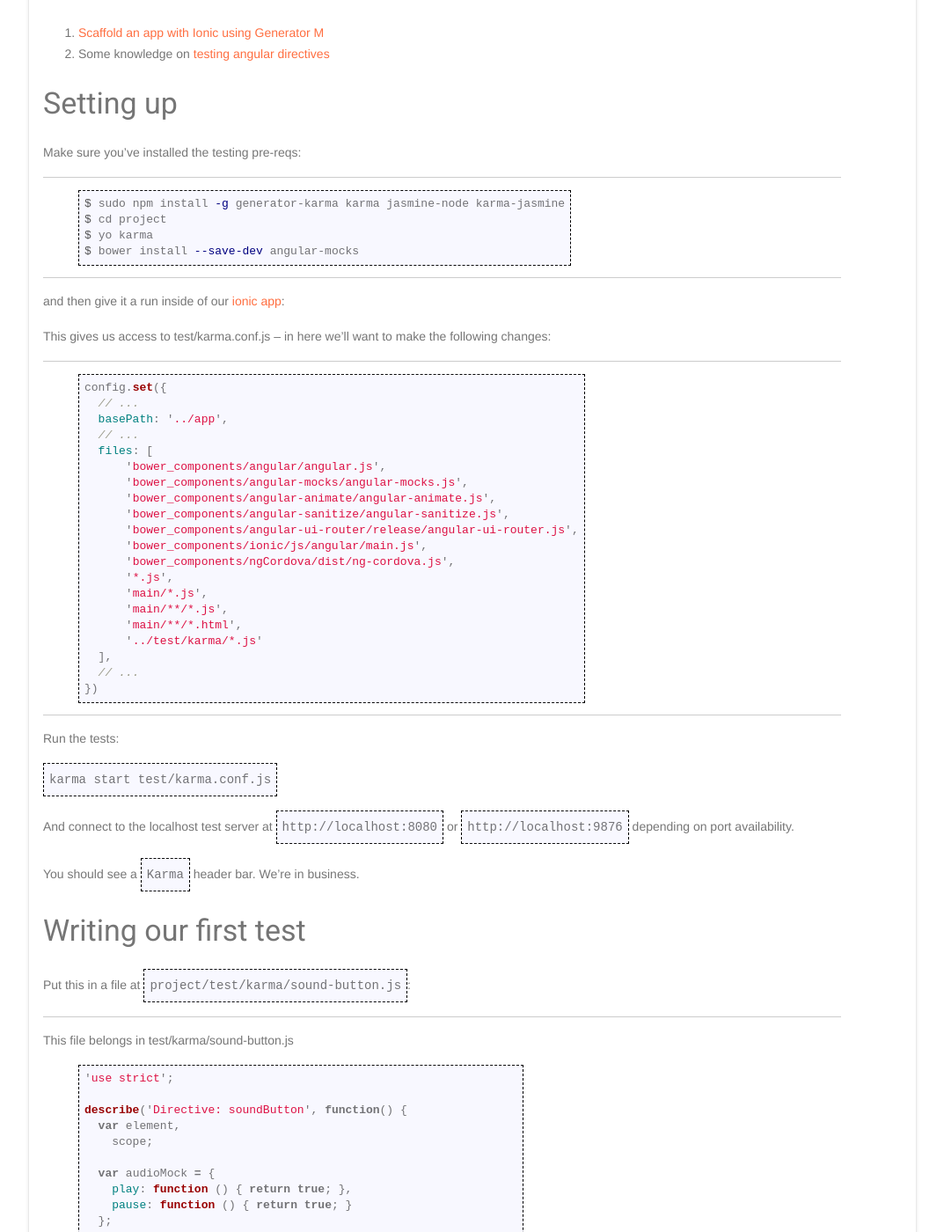
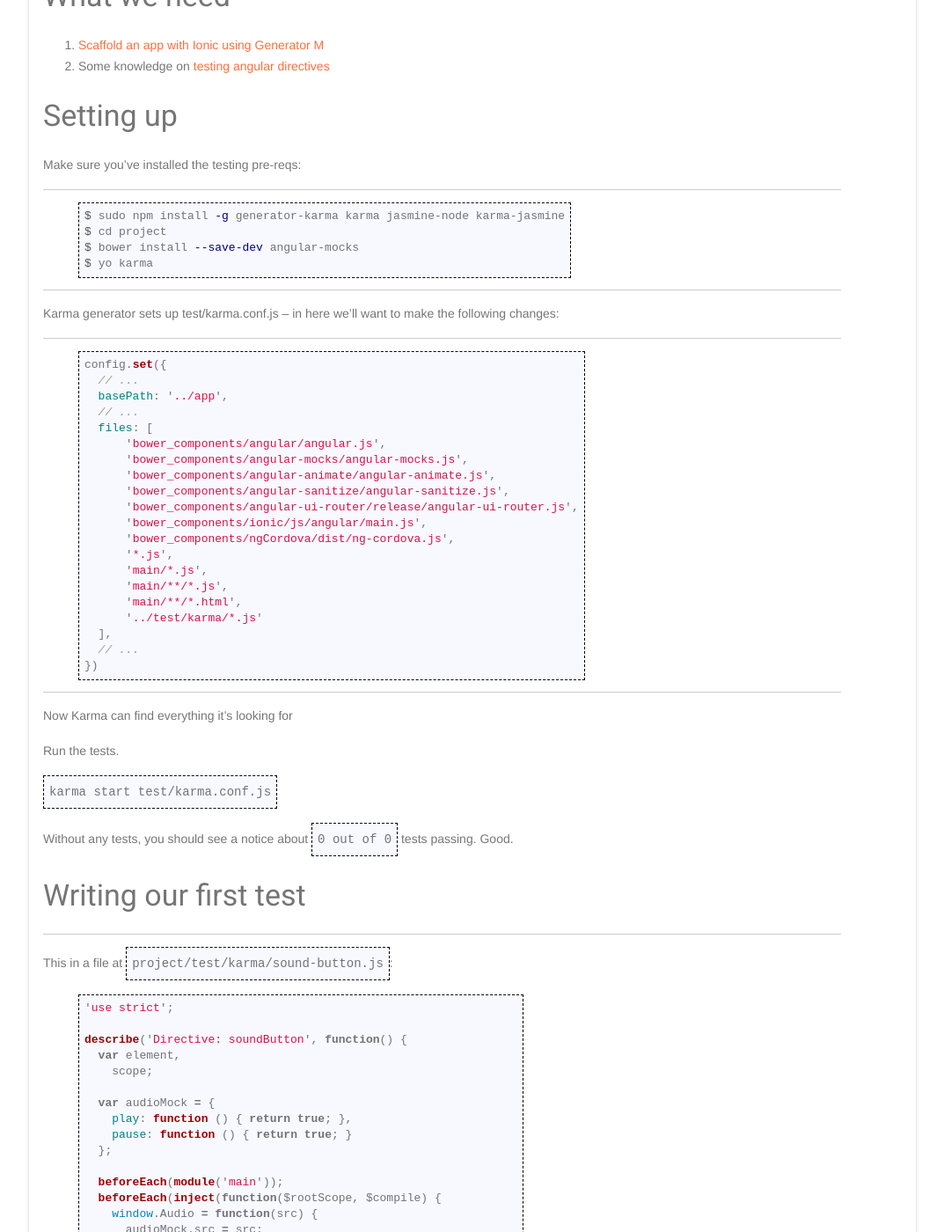
Before and after one commit to chadfurman/chadfurman.github.io, a Jekyll site: the page built from _posts/2015-08-30-making-html-tags-with-angular.markdown, in a window 1280 px wide and 1400 px high, scrolled down 329 px. Shown: the whole window at 88% size, without its empty margins (103-1176 px from the left). Built offline with Jekyll 4.4.1, drawn with Linux system fonts in a browser that asks for light colours; comment, search, counter and statistics services are not loaded; some of the changed text lies outside the part shown.

Commit message:
POST: cleanup on making-html-tags post

```diff
--- a/_posts/2015-08-30-making-html-tags-with-angular.markdown
+++ b/_posts/2015-08-30-making-html-tags-with-angular.markdown
@@ -6,7 +6,7 @@ categories: [javascript]
 tags: [angular.js, javascript, directives, yeoman, generator m, tdd, ionic]
 ---
 
-Directives are a feature of Angular, and thus Ionic, allowing us to make <tags> powered by JavaScript.
+Directives are a feature of Angular, and thus Ionic, allowing us to make `<tags>` powered by JavaScript.
 
 Last time, we talked about using Generator M to [quickly build up a mobile app]({& post_url 2015-08-29-ionic-isnt-it &}).
 
@@ -25,15 +25,12 @@ Make sure you've installed the testing pre-reqs:
 {% highlight console %}
 $ sudo npm install -g generator-karma karma jasmine-node karma-jasmine
 $ cd project
+$ bower install --save-dev angular-mocks
 $ yo karma
-$ bower install --save-dev angular-mocks
 {% endhighlight %}
 -----
 
-and then give it a run inside of our [ionic app]({& post_url 2015-08-29-ionic-isnt-it &}):
-
-
-This gives us access to test/karma.conf.js -- in here we'll want to make the following changes:
+Karma generator sets up test/karma.conf.js -- in here we'll want to make the following changes:
 
 -----
 {% highlight javascript %}
@@ -60,20 +57,18 @@ config.set({
 {% endhighlight %}
 -----
 
-Run the tests:
+Now Karma can find everything it's looking for
+
+Run the tests.
 
 `karma start test/karma.conf.js`
 
-And connect to the localhost test server at `http://localhost:8080` or `http://localhost:9876` depending on port availability.
-
-You should see a `Karma` header bar.  We're in business.
+Without any tests, you should see a notice about `0 out of 0` tests passing.  Good.
 
 ### Writing our first test
 
-Put this in a file at `project/test/karma/sound-button.js`:
-
 -----
-This file belongs in test/karma/sound-button.js
+This in a file at `project/test/karma/sound-button.js`:
 {% highlight javascript %}
 'use strict';
 
@@ -257,7 +253,7 @@ angular.module('main')
 {% endhighlight %}
 ----
 
-Basically, we define a template inside the directive, restrict the directive to element bindings (i.e. <sound-button>), setup the audio event, and attach click handlers.
+Basically, we define a template inside the directive, restrict the directive to element bindings (i.e. `<sound-button>`), setup the audio event, and attach click handlers.
 
 The click handlers play/pause as well as update the UI.  We could have added CSS animations, but that's a-whole-nother 1am blog post.
 
```
Also changed, not shown: other parts of _posts/2015-08-30-making-html-tags-with-angular.markdown (+1 -0 lines).
